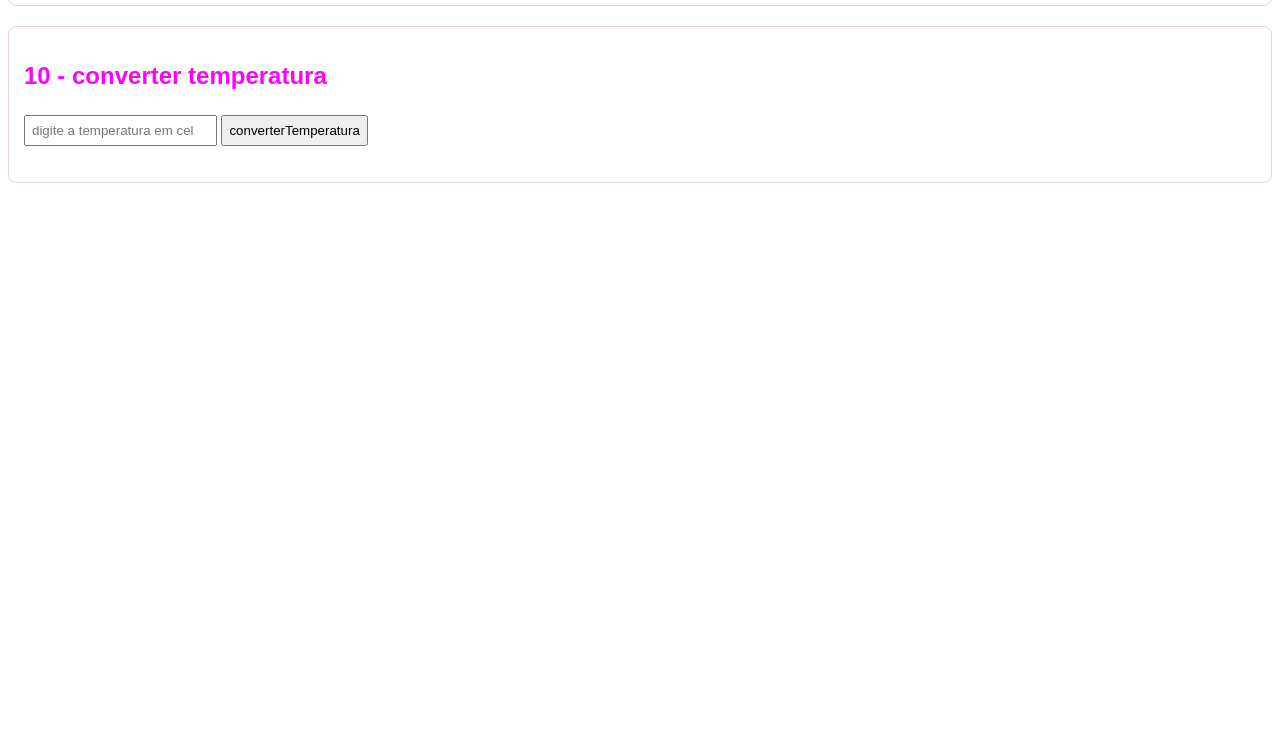
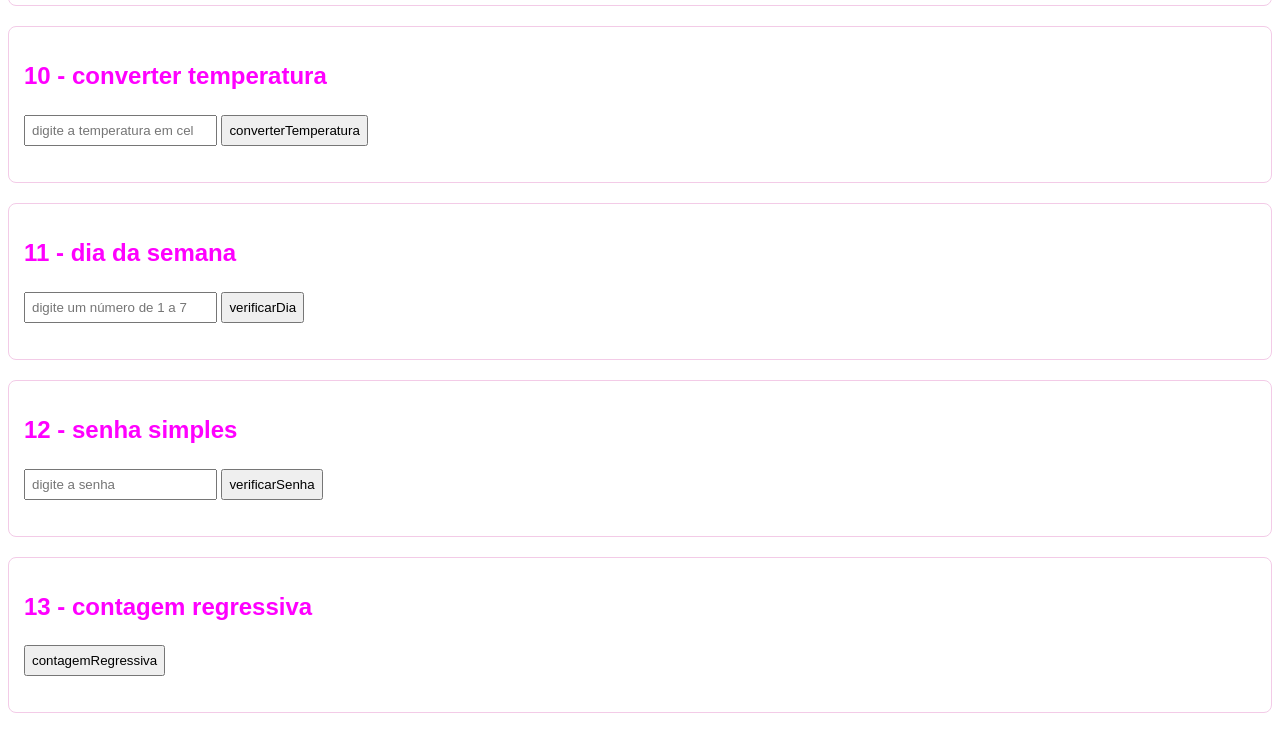
Before and after one commit to AndriwArtista/JavaScriptA, a plain HTML site: page exercicios/index.html in a window 1280 px wide. Shown: the part 1645-2378 px from the top of the page. Before the commit the page ends 1848 px from the top, so only its background shows below. Drawn offline with Linux system fonts and the light colour scheme.

Commit message:
aula dia 18/07

```diff
--- a/exercicios/index.html
+++ b/exercicios/index.html
@@ -17,7 +17,7 @@
         <button onclick="somar()">Somar</button>
         <p id ="resultado1"></p>
     </div>
-        <!-- exercicio 2 -->
+        <!-- exercicioQ 2 -->
         <div class="exercicio">
             <h2>2- verificar idade</h2>
             <input type="number" id="idade" placeholder="digite sua idade">
@@ -84,6 +84,28 @@
                         <p id ="resultado10"></p>
                     </div>
 
+                    <div class="exercicio">
+    <h2>11 - dia da semana</h2>
+    <input type="number" id="diaSemana" placeholder="digite um número de 1 a 7">
+    <button onclick="verificarDia()">verificarDia</button>
+    <p id="resultado11"></p>
+</div>
+
+<!-- exercicio 12 -->
+<div class="exercicio">
+    <h2>12 - senha simples</h2>
+    <input type="password" id="senha" placeholder="digite a senha">
+    <button onclick="verificarSenha()">verificarSenha</button>
+    <p id="resultado12"></p>
+</div>
+
+<!-- exercicio 13 -->
+<div class="exercicio">
+    <h2>13 - contagem regressiva</h2>
+    <button onclick="contagemRegressiva()">contagemRegressiva</button>
+    <p id="resultado13"></p>
+</div>
+
     <script src="script.js" defer></script>
 </body>
 </html>
--- a/exercicios/script.js
+++ b/exercicios/script.js
@@ -98,3 +98,50 @@ function converterTemperatura(){
         document.getElementById("resultado10").innerText = "a temperatura em fahrenheits é " + f;
 
 }
+// exercicio 11
+function verificarDia() {
+    let dia = Number(document.getElementById("diaSemana").value);
+    let resultado = "";
+
+    if (dia == 1) {
+        resultado = "Domingo";
+    } else if (dia == 2) {
+        resultado = "Segunda-feira";
+    } else if (dia == 3) {
+        resultado = "Terça-feira";
+    } else if (dia == 4) {
+        resultado = "Quarta-feira";
+    } else if (dia == 5) {
+        resultado = "Quinta-feira";
+    } else if (dia == 6) {
+        resultado = "Sexta-feira";
+    } else if (dia == 7) {
+        resultado = "Sábado";
+    } else {
+        resultado = "Número inválido. Digite um número de 1 a 7.";
+    }
+
+    document.getElementById("resultado11").innerText = resultado;
+}
+
+// exercicio 12
+function verificarSenha() {
+    let senha = document.getElementById("senha").value;
+
+    if (senha == "1234") {
+        document.getElementById("resultado12").innerText = "Acesso permitido!";
+    } else {
+        document.getElementById("resultado12").innerText = "Senha incorreta.";
+    }
+}
+
+// exercicio 13
+function contagemRegressiva() {
+    let texto = "";
+
+    for (let i = 10; i >= 1; i--) {
+        texto += i + " ";
+    }
+
+    document.getElementById("resultado13").innerText = texto;
+}
```
